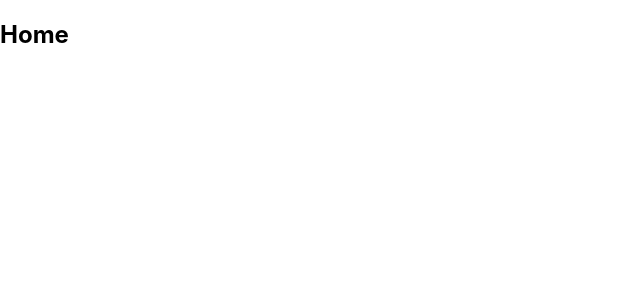
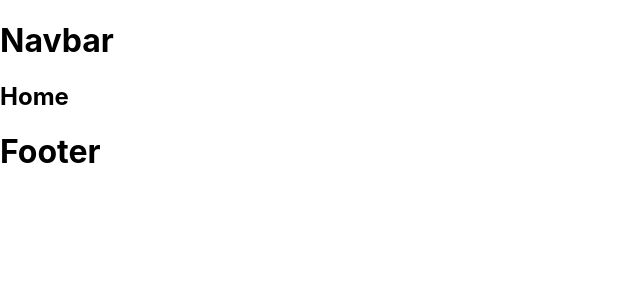
Before and after one commit to twjsanderson/geoLocation-app, a React (Create React App) app: page / in a window 1280 px wide. Shown: the top 300 px of the page, without its empty margins (0-640 px from the left). Built offline with nearby package versions, Linux system fonts and the light colour scheme.

Commit message:
added footer and navbar components to app

```diff
--- a/src/App.js
+++ b/src/App.js
@@ -2,13 +2,18 @@ import React, { } from 'react';
 import { BrowserRouter as Router } from 'react-router-dom';
 import routes from './routes';
 
+// components
+import Navbar from './features/navbar';
+import Footer from './features/footer';
 
 function App() {
   return (
     <Router>
+      <Navbar />
       <section id="app">
         {routes}
       </section>
+      <Footer />
     </Router>
   );
 }
--- /dev/null
+++ b/src/features/footer/footer.container.js
@@ -0,0 +1,11 @@
+import React from 'react'
+
+const Footer = () => {
+    return (
+        <div>
+            <h1>Footer</h1>
+        </div>
+    )
+};
+
+export default Footer;
--- /dev/null
+++ b/src/features/footer/index.js
@@ -0,0 +1 @@
+export { default } from './footer.container.js';
--- /dev/null
+++ b/src/features/navbar/index.js
@@ -0,0 +1 @@
+export { default } from './navbar.container.js';
--- /dev/null
+++ b/src/features/navbar/navbar.container.js
@@ -0,0 +1,11 @@
+import React from 'react'
+
+const Navbar = () => {
+    return (
+        <div>
+            <h1>Navbar</h1>
+        </div>
+    )
+};
+
+export default Navbar;
```
